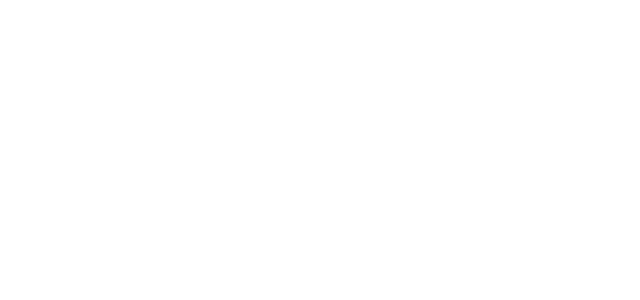
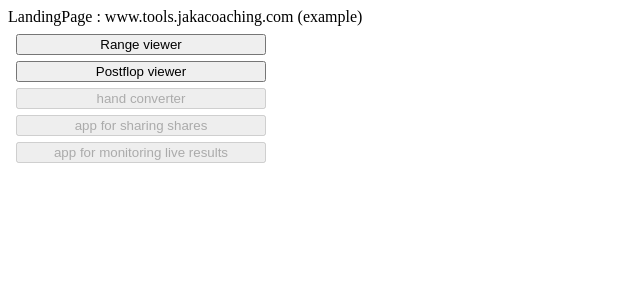
Before and after one commit to perez1187/jakacoachingMVP, a React (Vite) app in the folder jakacoachingMVP/: page / in a window 1280 px wide. Before the commit this address had no page. Shown: the top 300 px of the page, without its empty margins (0-640 px from the left). Built offline with nearby package versions, Linux system fonts and the light colour scheme.

Commit message:
landing page

```diff
--- a/jakacoachingMVP/src/App.jsx
+++ b/jakacoachingMVP/src/App.jsx
@@ -6,6 +6,7 @@
 
 import './App.css'
 import MVPVersion1 from './pages/MVPVersion1'
+import LandingPage from './pages/LandingPage.jsx'
 
 
 
@@ -18,6 +19,7 @@
     <BrowserRouter>
     <RangeViewerContextProvider>
       <Routes>
+        <Route path='/' element={<LandingPage/>} />
         <Route path='mvpversion1' element={<MVPVersion1/>} />
       </Routes>
     </RangeViewerContextProvider>
--- /dev/null
+++ b/jakacoachingMVP/src/pages/LandingPage.css
@@ -0,0 +1,10 @@
+.LPButtons{
+    display: flex;
+    flex-direction: column;
+    margin: 5px;
+}
+
+.LPButton{
+    width: 250px;
+    margin: 3px;
+}
--- /dev/null
+++ b/jakacoachingMVP/src/pages/LandingPage.jsx
@@ -0,0 +1,32 @@
+import React from 'react'
+import {  useNavigate } from 'react-router-dom';
+
+// css
+import './LandingPage.css'
+
+function LandingPage() {
+
+    // navigate
+    const navigate = useNavigate();
+
+    const navigateVer1 = () => {
+        navigate('mvpversion1/');
+            };
+
+  return (
+    <>
+        <div>LandingPage : www.tools.jakacoaching.com (example)</div>
+        <div className='LPButtons'>
+             <button className='LPButton' onClick={()=>navigateVer1()}>Range viewer</button>
+             <button className='LPButton'>Postflop viewer</button>
+             <button className='LPButton' disabled={true}>hand converter</button>
+             <button className='LPButton'disabled={true}>app for sharing shares</button>
+             <button className='LPButton' disabled={true}>app for monitoring live results</button>
+
+        </div>
+    </>
+
+  )
+}
+
+export default LandingPage
```
